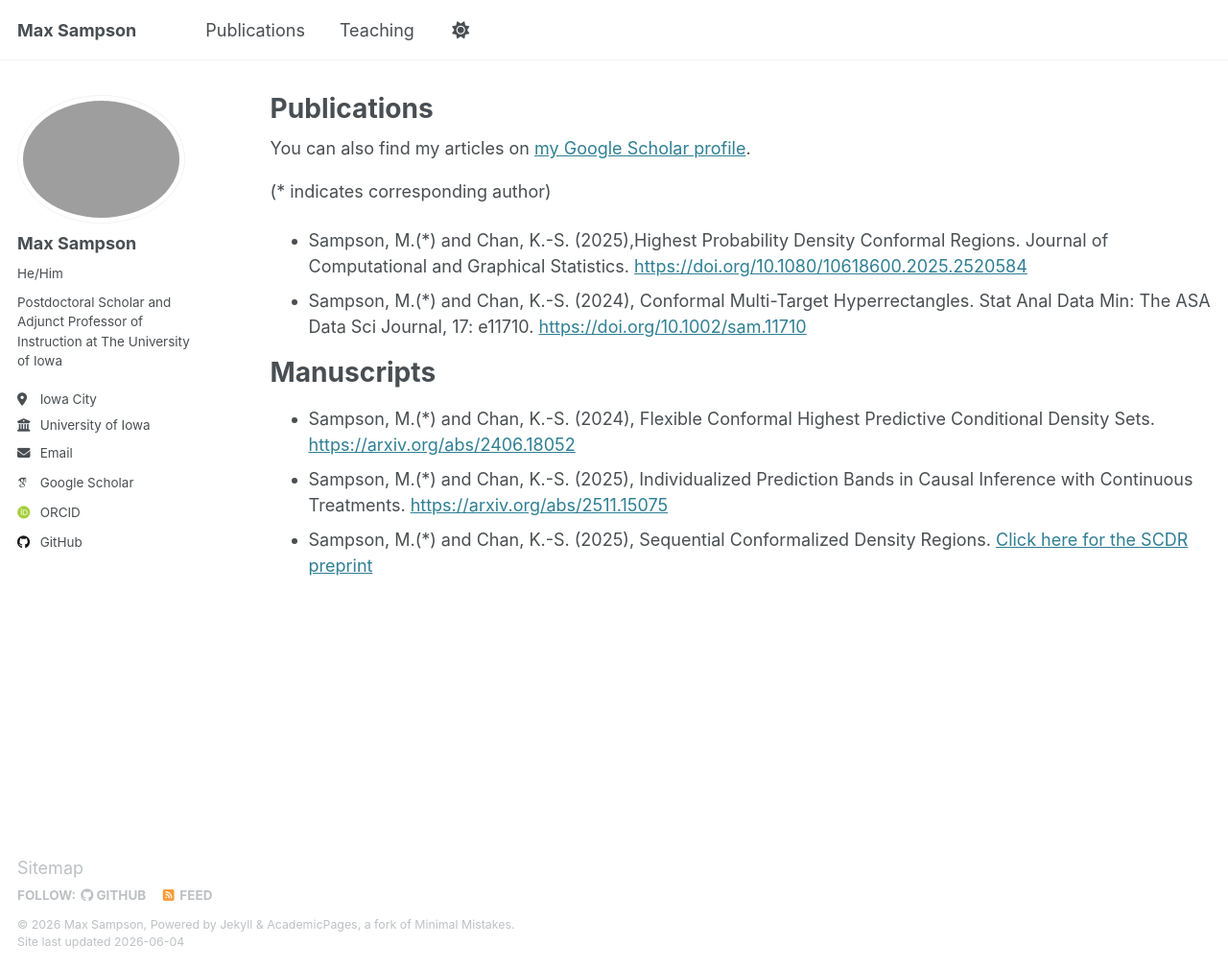
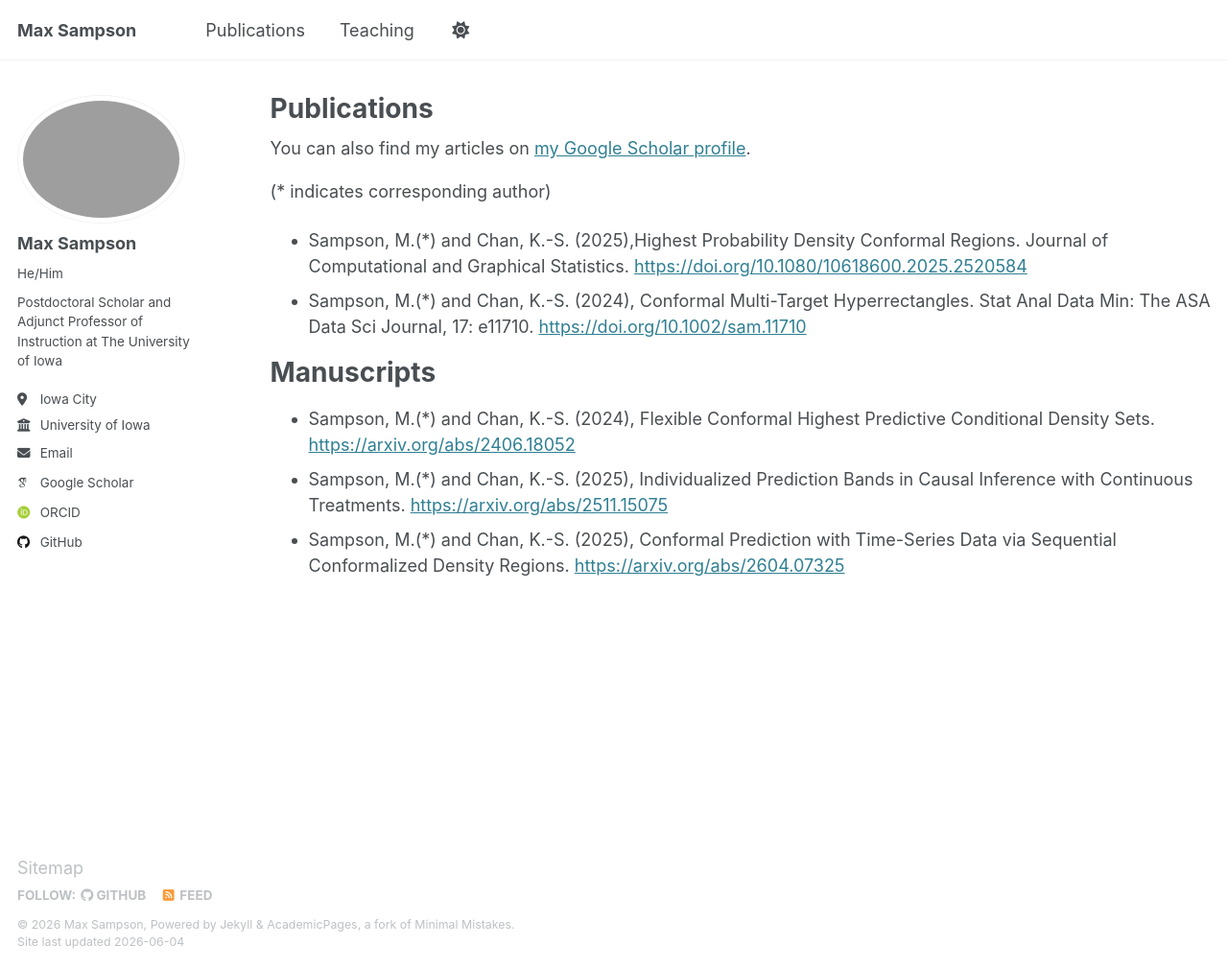
Before and after one commit to maxsampson/maxsampson.github.io, a Jekyll site: the page built from _pages/publications.html, in a window 1280 px wide and 1010 px high. Shown: the whole window at 96% size. Built offline with Jekyll 4.4.1, drawn with Linux system fonts in a browser that asks for light colours; some web fonts are replaced.

Commit message:
Update publications.html

```diff
--- a/_pages/publications.html
+++ b/_pages/publications.html
@@ -18,7 +18,7 @@ author_profile: true
 <ul>
 <li>Sampson, M.(*) and Chan, K.-S. (2024), Flexible Conformal Highest Predictive Conditional Density Sets. <a href="https://arxiv.org/abs/2406.18052">https://arxiv.org/abs/2406.18052</a></li>
 <li>Sampson, M.(*) and Chan, K.-S. (2025), Individualized Prediction Bands in Causal Inference with Continuous Treatments. <a href="https://arxiv.org/abs/2511.15075">https://arxiv.org/abs/2511.15075</a></li>
-<li>Sampson, M.(*) and Chan, K.-S. (2025), Sequential Conformalized Density Regions. <a href="/SCDR.pdf" target="_blank">Click here for the SCDR preprint</a></li>
+<li>Sampson, M.(*) and Chan, K.-S. (2025), Conformal Prediction with Time-Series Data via Sequential Conformalized Density Regions. <a href="https://arxiv.org/abs/2604.07325">https://arxiv.org/abs/2604.07325</a></li>
 </ul>
 
 {% include base_path %}
```
